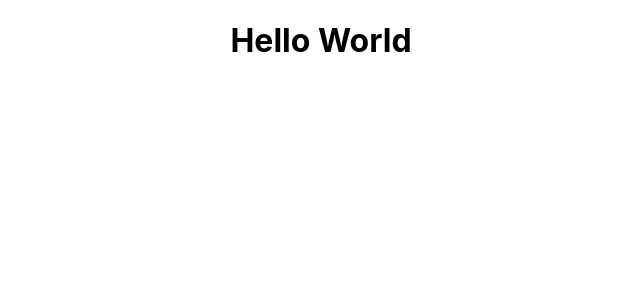
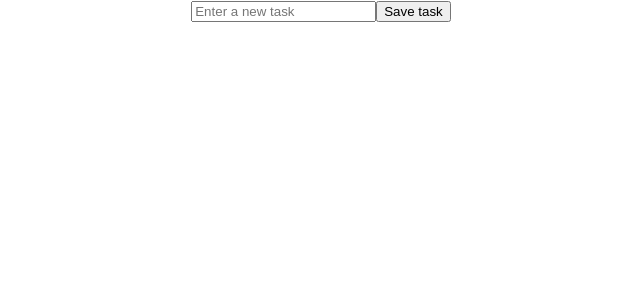
Before and after one commit to BrayanGuerreroXD/react-taskapp-localstorage, a React (Create React App) app: page / in a window 1280 px wide. Shown: the top 300 px of the page, without its empty margins (319-959 px from the left). Built offline with nearby package versions, Linux system fonts and the light colour scheme.

Commit message:
Add tasks v1

```diff
--- a/src/App.js
+++ b/src/App.js
@@ -1,9 +1,25 @@
-import './App.css';
+import { useState } from "react";
+import "./App.css";
 
 function App() {
+  const [newTaskName, setNewTaskName] = useState();
+
+  const handleSubmit = (e) => {
+    e.preventDefault()
+    localStorage.setItem('tasks', newTaskName)
+    setNewTaskName('')
+  }
+
   return (
     <div className="App">
-      <h1>Hello World</h1>
+      <form onSubmit={handleSubmit}>
+        <input
+          type="text"
+          placeholder="Enter a new task"
+          onChange={(e) => setNewTaskName(e.target.value)}
+        />
+        <button>Save task</button>
+      </form>
     </div>
   );
 }
```
Also changed, not shown: src/components/TaskCreator.jsx (added).
